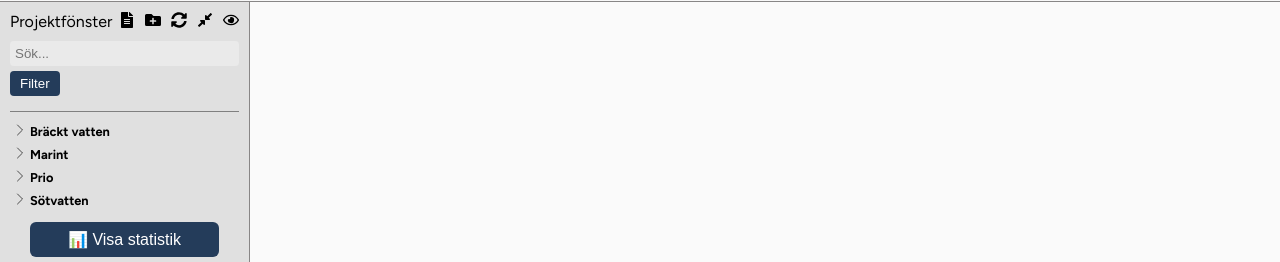
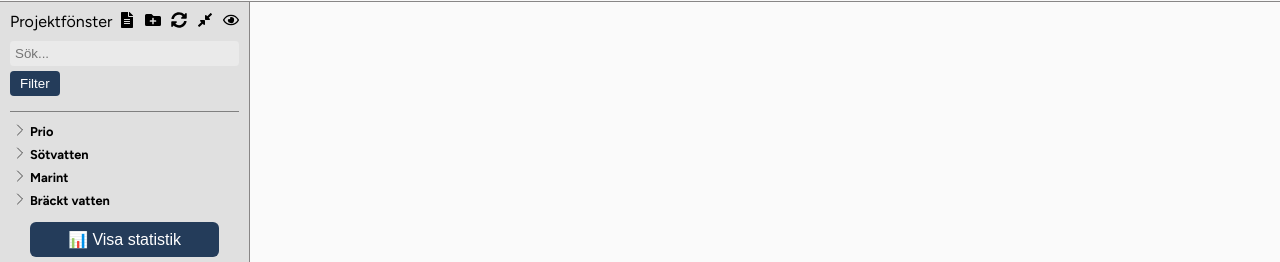
Before and after one commit to EliasKristmansson/dbtreact, a React (Vite) app in the folder reactproject1/: page / in a window 1280 px wide. Shown: the part 78-340 px from the top of the page. Built offline with nearby package versions, Linux system fonts and the light colour scheme.

Commit message:
drag and drop v1

```diff
--- a/reactproject1/src/App.jsx
+++ b/reactproject1/src/App.jsx
@@ -27,7 +27,7 @@ export default function App() {
   ]);
 
   const [nextId, setNextId] = useState(7);
-  const [nextFolderId, setNextFolderId] = useState(109); // Uppdaterat till 109 för att matcha nästa lediga ID
+  const [nextFolderId, setNextFolderId] = useState(109);
   const [rowCount, setRowCount] = useState(0);
   const [tabs, setTabs] = useState([]);
   const [projectRows, setProjectRows] = useState({});
@@ -37,6 +37,101 @@ export default function App() {
   const [commentCount, setCommentCount] = useState(0);
   const [greenFlagsCount, setGreenFlagsCount] = useState(0);
   const [deadlines, setDeadlines] = useState({});
+
+  const handleMoveItem = (itemId, itemType, newParentPath, position = null) => {
+    console.log(`App: Moving ${itemType} with ID ${itemId} to ${newParentPath || "top level"}, position: ${position}`);
+
+    if (itemType === "folder") {
+      // Hitta mappen
+      const folder = folders.find((f) => f.id === itemId);
+      if (!folder) {
+        console.error(`App: Folder with ID ${itemId} not found`);
+        return;
+      }
+
+      // Beräkna ny sökväg
+      const folderName = folder.name.split("/").pop();
+      const newPath = newParentPath ? `${newParentPath}/${folderName}` : folderName;
+
+      // Kontrollera att mappen inte flyttas till en egen undermapp
+      if (newPath.startsWith(`${folder.name}/`)) {
+        alert("Kan inte flytta en mapp till dess egen undermapp!");
+        return;
+      }
+
+      // Kontrollera att målmappen inte redan finns
+      if (folders.some((f) => f.name === newPath && f.id !== itemId)) {
+        alert(`En mapp med namnet "${folderName}" finns redan på denna plats!`);
+        return;
+      }
+
+      // Uppdatera folders
+      setFolders((prev) => {
+        // Ta bort mappen från dess nuvarande plats
+        let updatedFolders = prev.filter((f) => f.id !== itemId);
+        // Uppdatera sökvägar för submappar
+        updatedFolders = updatedFolders.map((f) => {
+          if (f.name.startsWith(`${folder.name}/`)) {
+            const newSubPath = newPath + f.name.slice(folder.name.length);
+            return { ...f, name: newSubPath };
+          }
+          return f;
+        });
+        // Lägg till mappen på ny plats
+        const newFolder = { ...folder, name: newPath };
+        if (position !== null) {
+          // Hitta rätt position på toppnivån eller i målmappen
+          const parentFolders = newParentPath
+            ? updatedFolders.filter((f) => f.name.startsWith(newParentPath + "/") && f.name.split("/").length === newParentPath.split("/").length + 1)
+            : updatedFolders.filter((f) => !f.name.includes("/"));
+          updatedFolders = updatedFolders.filter((f) => !parentFolders.includes(f));
+          parentFolders.splice(position, 0, newFolder);
+          updatedFolders = [...updatedFolders, ...parentFolders];
+        } else {
+          updatedFolders.push(newFolder);
+        }
+        console.log("App: Updated folders:", updatedFolders);
+        return updatedFolders;
+      });
+
+      // Uppdatera projekt som ligger i mappen eller dess submappar
+      setAllProjects((prev) => {
+        const updated = prev.map((p) => {
+          if (p.folder === folder.name || p.folder.startsWith(`${folder.name}/`)) {
+            const newProjectPath = newPath + p.folder.slice(folder.name.length);
+            return { ...p, folder: newProjectPath };
+          }
+          return p;
+        });
+        console.log("App: Updated projects:", updated);
+        return updated;
+      });
+    } else if (itemType === "project") {
+      // Hitta projektet
+      const project = allProjects.find((p) => p.id === itemId);
+      if (!project) {
+        console.error(`App: Project with ID ${itemId} not found`);
+        return;
+      }
+
+      // Uppdatera projektets folder
+      setAllProjects((prev) => {
+        let updatedProjects = prev.filter((p) => p.id !== itemId);
+        const updatedProject = { ...project, folder: newParentPath || "" };
+        if (position !== null) {
+          // Hitta projekt i samma mapp och sätt in på rätt position
+          const sameFolderProjects = updatedProjects.filter((p) => p.folder === (newParentPath || ""));
+          const otherProjects = updatedProjects.filter((p) => p.folder !== (newParentPath || ""));
+          sameFolderProjects.splice(position, 0, updatedProject);
+          updatedProjects = [...otherProjects, ...sameFolderProjects];
+        } else {
+          updatedProjects.push(updatedProject);
+        }
+        console.log("App: Updated projects:", updatedProjects);
+        return updatedProjects;
+      });
+    }
+  };
 
   const handleProjectCreate = (projectName, folder = "Allmänt") => {
     const newId = nextId;
@@ -279,17 +374,17 @@ export default function App() {
     }));
   };
 
-  const handleProjectRename = (folder, oldName, newName) => {
+  const handleProjectRename = (folderPath, oldName, newName) => {
     setAllProjects((prevProjects) =>
       prevProjects.map((project) =>
-        project.folder === folder && project.name === oldName
+        project.folder === folderPath && project.name === oldName
           ? { ...project, name: newName }
           : project
       )
     );
     setTabs((prev) =>
       prev.map((tab) =>
-        tab.name === oldName && allProjects.find((p) => p.id === tab.id && p.folder === folder)
+        tab.name === oldName && allProjects.find((p) => p.id === tab.id && p.folder === folderPath)
           ? { ...tab, name: newName }
           : tab
       )
@@ -363,6 +458,7 @@ export default function App() {
               onPriorityChange={handlePriorityChange}
               onFolderDelete={handleDeleteFolder}
               onFolderRename={handleFolderRename}
+              onMoveItem={handleMoveItem}
             />
             <Workspace
               activeTabId={activeTabId}
--- a/reactproject1/src/components/BuildFolderTree.jsx
+++ b/reactproject1/src/components/BuildFolderTree.jsx
@@ -5,7 +5,10 @@ export default function BuildFolderTree(projects, folders) {
   const findOrCreateFolder = (path, title, currentLevel) => {
     let existingFolder = currentLevel.find((f) => f.title === title && f.path === path);
     if (!existingFolder) {
+      // Hitta folder ID från folders array
+      const folderData = folders.find((f) => f.name === path);
       existingFolder = {
+        id: folderData ? folderData.id : undefined, // Lägg till ID
         title: title,
         path: path,
         projects: [],
@@ -45,14 +48,5 @@ export default function BuildFolderTree(projects, folders) {
     });
   });
 
-  // Sort folders alphabetically at each level
-  const sortFolders = (folders) => {
-    folders.sort((a, b) => a.title.localeCompare(b.title));
-    folders.forEach((folder) => {
-      sortFolders(folder.subFolders);
-    });
-  };
-  sortFolders(root);
-
   return root;
 }
--- a/reactproject1/src/components/Folder.jsx
+++ b/reactproject1/src/components/Folder.jsx
@@ -17,6 +17,8 @@ export default function Folder({
   onPriorityChange,
   onFolderDelete,
   onFolderRename,
+  onMoveItem,
+  allProjects,
 }) {
   const isActive = (projectId) => {
     const tab = tabs.find((t) => t.id === projectId);
@@ -25,6 +27,50 @@ export default function Folder({
 
   const [contextMenu, setContextMenu] = useState(null);
   const contextMenuRef = useRef(null);
+
+  const handleDragStart = (e) => {
+    if (!folder.id) {
+      console.error(`Folder ID is undefined for path: ${folder.path}`);
+      return;
+    }
+    e.dataTransfer.setData(
+      "text/plain",
+      JSON.stringify({
+        id: folder.id,
+        type: "folder",
+      })
+    );
+    e.currentTarget.classList.add("dragging");
+    console.log(`Folder drag start: ${folder.path}, ID: ${folder.id}`);
+  };
+
+  const handleDragEnd = (e) => {
+    e.currentTarget.classList.remove("dragging");
+  };
+
+  const handleDragOver = (e) => {
+    e.preventDefault();
+    e.currentTarget.classList.add("drop-target");
+  };
+
+  const handleDragLeave = (e) => {
+    e.currentTarget.classList.remove("drop-target");
+  };
+
+  const handleDrop = (e) => {
+    e.preventDefault();
+    e.stopPropagation();
+    const data = JSON.parse(e.dataTransfer.getData("text/plain"));
+    e.currentTarget.classList.remove("drop-target");
+
+    if (data.id === folder.id) {
+      console.log("Cannot drop folder on itself");
+      return;
+    }
+
+    console.log(`Folder drop: ${data.type} ID ${data.id} onto ${folder.path}`);
+    onMoveItem(data.id, data.type, folder.path);
+  };
 
   const handleContextMenu = (e) => {
     e.preventDefault();
@@ -68,7 +114,6 @@ export default function Folder({
     setContextMenu(null);
   };
 
-  // Close context menu on outside click or Escape key
   useEffect(() => {
     const handleClickOutside = (e) => {
       if (contextMenuRef.current && !contextMenuRef.current.contains(e.target)) {
@@ -96,7 +141,16 @@ export default function Folder({
   }, [contextMenu]);
 
   return (
-    <div className="folder">
+    <div
+      className="folder"
+      draggable
+      onDragStart={handleDragStart}
+      onDragEnd={handleDragEnd}
+      onDragOver={handleDragOver}
+      onDragLeave={handleDragLeave}
+      onDrop={handleDrop}
+      data-path={folder.path} // Lägg till data-path
+    >
       <div
         className="collapse-container"
         onClick={() => toggleFolder(folder.path)}
@@ -131,7 +185,7 @@ export default function Folder({
         <div className="project">
           {folder.projects.map((proj, idx) => (
             <Project
-              key={idx}
+              key={proj.id} // Använd proj.id som key
               name={proj.name}
               projectId={proj.id}
               deadline={proj.deadline}
@@ -140,17 +194,18 @@ export default function Folder({
               onDoubleClick={onProjectOpen}
               onDelete={() => onProjectDelete(proj)}
               onRename={(oldName, newName) =>
-                onProjectRename(folder, oldName, newName)
+                onProjectRename(folder.path, oldName, newName)
               }
               onDeadlineChange={onDeadlineChange}
               onPriorityChange={onPriorityChange}
               activeTabId={activeTabId}
+              onMoveItem={onMoveItem}
             />
           ))}
           {folder.subFolders &&
-            folder.subFolders.map((subfolder) => (
+            folder.subFolders.map((subfolder, index) => (
               <Folder
-                key={subfolder.path}
+                key={subfolder.id || subfolder.path} // Använd id om tillgängligt
                 folder={subfolder}
                 activeTabId={activeTabId}
                 tabs={tabs}
@@ -165,6 +220,8 @@ export default function Folder({
                 onPriorityChange={onPriorityChange}
                 onFolderDelete={onFolderDelete}
                 onFolderRename={onFolderRename}
+                onMoveItem={onMoveItem}
+                allProjects={allProjects}
               />
             ))}
         </div>
--- a/reactproject1/src/components/Project.jsx
+++ b/reactproject1/src/components/Project.jsx
@@ -16,6 +16,7 @@ export default function Project({
   className,
   projectId,
   activeTabId,
+  onMoveItem,
 }) {
   const [contextMenu, setContextMenu] = useState(null);
   const [selectedProject, setSelectedProject] = useState(null);
@@ -44,6 +45,52 @@ export default function Project({
       setSelectedDate(null);
     }
   }, [deadline]);
+
+  const handleDragStart = (e) => {
+    e.dataTransfer.setData(
+      "text/plain",
+      JSON.stringify({
+        id: projectId,
+        type: "project",
+      })
+    );
+    e.currentTarget.classList.add("dragging");
+    console.log(`Project drag start: ${name}, ID: ${projectId}`);
+  };
+
+  const handleDragEnd = (e) => {
+    e.currentTarget.classList.remove("dragging");
+  };
+
+  const handleDragOver = (e) => {
+    e.preventDefault();
+    e.currentTarget.classList.add("drop-target");
+  };
+
+  const handleDragLeave = (e) => {
+    e.currentTarget.classList.remove("drop-target");
+  };
+
+  const handleDrop = (e) => {
+    e.preventDefault();
+    e.stopPropagation();
+    const data = JSON.parse(e.dataTransfer.getData("text/plain"));
+    e.currentTarget.classList.remove("drop-target");
+
+    if (data.id === projectId) {
+      console.log("Cannot drop project on itself");
+      return;
+    }
+
+    // Hitta föräldramappen
+    const parentFolder = e.currentTarget.closest(".folder");
+    const parentPath = parentFolder ? parentFolder.getAttribute("data-path") : "";
+    const siblings = Array.from(e.currentTarget.parentElement.children);
+    const position = siblings.indexOf(e.currentTarget);
+
+    console.log(`Project drop: ${data.type} ID ${data.id} onto ${name} in ${parentPath}, position ${position}`);
+    onMoveItem(data.id, data.type, parentPath, position);
+  };
 
   const handleContextMenu = (e) => {
     e.preventDefault();
@@ -127,6 +174,12 @@ export default function Project({
   return (
     <div className={className} id="project-container">
       <li
+        draggable
+        onDragStart={handleDragStart}
+        onDragEnd={handleDragEnd}
+        onDragOver={handleDragOver}
+        onDragLeave={handleDragLeave}
+        onDrop={handleDrop}
         onDoubleClick={() => onDoubleClick(name)}
         onContextMenu={handleContextMenu}
       >
--- a/reactproject1/src/components/Sidebar.jsx
+++ b/reactproject1/src/components/Sidebar.jsx
@@ -19,6 +19,7 @@ export default function Sidebar({
   onPriorityChange,
   onFolderDelete,
   onFolderRename,
+  onMoveItem, // Ny prop
 }) {
   const [isMinimized, setIsMinimized] = useState(false);
   const sidebarRef = useRef(null);
@@ -324,6 +325,8 @@ export default function Sidebar({
                 onPriorityChange={onPriorityChange}
                 onFolderDelete={onFolderDelete}
                 onFolderRename={onFolderRename}
+                onMoveItem={onMoveItem} // Passera onMoveItem
+                allProjects={allProjects} // Passera allProjects för att hitta folder ID
               />
             ))
           ) : (
```
Also changed, not shown: reactproject1/src/components/sidebar.css (+8 -0 lines).
